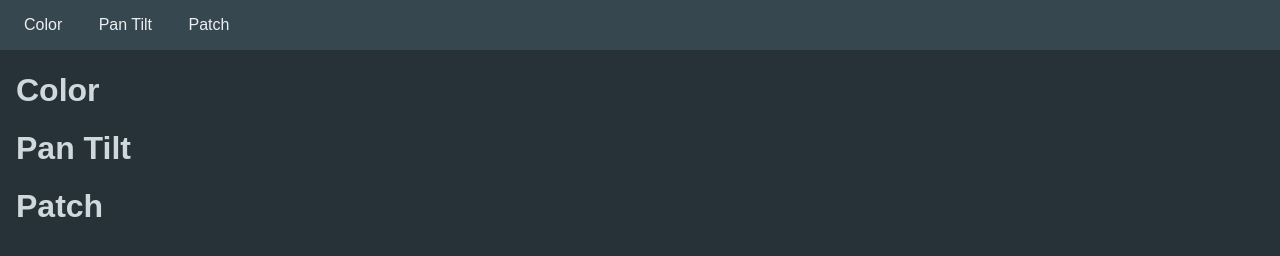
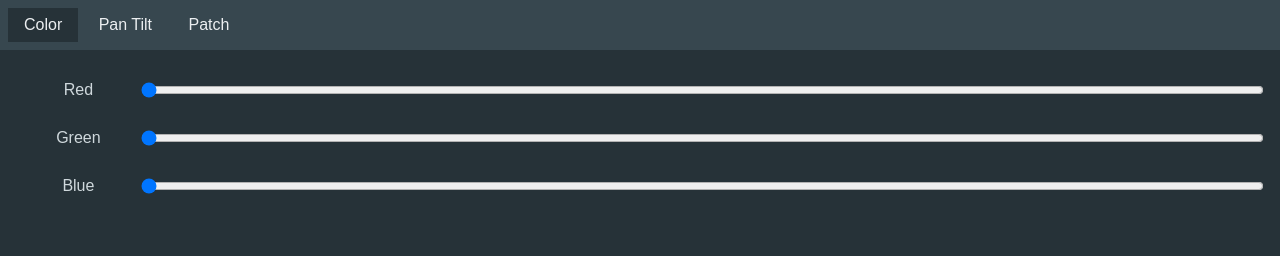
Before and after one commit to kevindurb/lighting_utilities, a plain HTML site: page index.html in a window 1280 px wide. Drawn offline with Linux system fonts and the light colour scheme.

Commit message:
add grid stuff

```diff
--- a/Router.js
+++ b/Router.js
@@ -1,4 +1,4 @@
-import { $, $$, hide, unHide } from '/Utils.js';
+import * as _ from '/Utils.js';
 
 export default class Router {
   constructor() {
@@ -6,13 +6,16 @@ export default class Router {
 
   init() {
     this.navigate = this.navigate.bind(this);
-    window.addEventListener('hashchange', this.navigate);
+    _.listen('hashchange', this.navigate, window);
     this.navigate();
   }
 
   navigate() {
     const hash = this.getLocationHash();
-    this.showSection(hash);
+    if (hash) {
+      this.showSection(hash);
+      this.highlightLinks(hash);
+    }
   }
 
   getLocationHash() {
@@ -20,15 +23,23 @@ export default class Router {
   }
 
   showSection(hash) {
-    const newSection = $(`section#${hash}`);
-    const sections = $$('body > section');
+    const newSection = _.$(`section#${hash}`);
+    const sections = _.$$('body > section');
 
     sections.forEach((section) => {
       if (section === newSection) {
-        unHide(section);
+        _.show(section);
       } else {
-        hide(section);
+        _.hide(section);
       }
     });
   }
+
+  highlightLinks(hash) {
+    const currentLinks = _.$$(`a[href="#${hash}"]`);
+    const otherLinks = _.$$(`a:not([href="#${hash}"])`);
+
+    currentLinks.forEach(link => _.addClass('highlight', link));
+    otherLinks.forEach(link => _.removeClass('highlight', link));
+  }
 }
--- a/Utils.js
+++ b/Utils.js
@@ -2,4 +2,9 @@ export const $ = (x, y = document) => y.querySelector(x);
 export const $$ = (x, y = document) => y.querySelectorAll(x);
 
 export const hide = (x) => x.style.display = 'none';
-export const unHide = (x) => x.style.display = '';
+export const show = (x, display = 'block') => x.style.display = display;
+
+export const addClass = (x, y) => y.classList.add(x);
+export const removeClass = (x, y) => y.classList.remove(x);
+
+export const listen = (x, c, y) => y.addEventListener(x, c);
--- a/index.html
+++ b/index.html
@@ -13,13 +13,36 @@
       <a href="#patch">Patch</a>
     </nav>
     <section id="color">
-      <h1>Color</h1>
+      <div class="grid col-2">
+        <label>Red</label>
+        <input
+          type="range"
+          value="0"
+          min="0"
+          max="255"
+          step="1"
+        />
+        <label>Green</label>
+        <input
+          type="range"
+          value="0"
+          min="0"
+          max="255"
+          step="1"
+        />
+        <label>Blue</label>
+        <input
+          type="range"
+          value="0"
+          min="0"
+          max="255"
+          step="1"
+        />
+      </div>
     </section>
     <section id="pan-tilt">
-      <h1>Pan Tilt</h1>
     </section>
     <section id="patch">
-      <h1>Patch</h1>
     </section>
 
     <script src="/main.js" type="module"></script>
--- /dev/null
+++ b/layout.css
@@ -0,0 +1,17 @@
+.row {
+  display: flex;
+  align-items: center;
+}
+
+.grid {
+  display: grid;
+}
+
+.grid.col-2 {
+  grid-template-columns: 10% auto;
+}
+
+.grid > * {
+  justify-self: center;
+  align-self: center;
+}
--- a/main.css
+++ b/main.css
@@ -1,4 +1,5 @@
 @import '/theme.css';
+@import '/layout.css';
 
 html {
   box-sizing: border-box;
@@ -22,6 +23,10 @@ a {
   display: inline-block;
 }
 
+a.highlight {
+  background-color: var(--color-white);
+}
+
 a:hover {
   text-decoration: underline;
 }
@@ -33,5 +38,11 @@ nav {
 }
 
 section {
-  padding: 0 var(--gap-2);
+  padding: var(--gap-2);
+  display: none;
 }
+
+input {
+  width: 100%;
+  margin: var(--gap-2);
+}
--- a/main.js
+++ b/main.js
@@ -2,3 +2,7 @@ import Router from '/Router.js';
 
 const router = new Router();
 router.init();
+
+if (!router.getLocationHash()) {
+  window.location.hash = 'color';
+}
```
